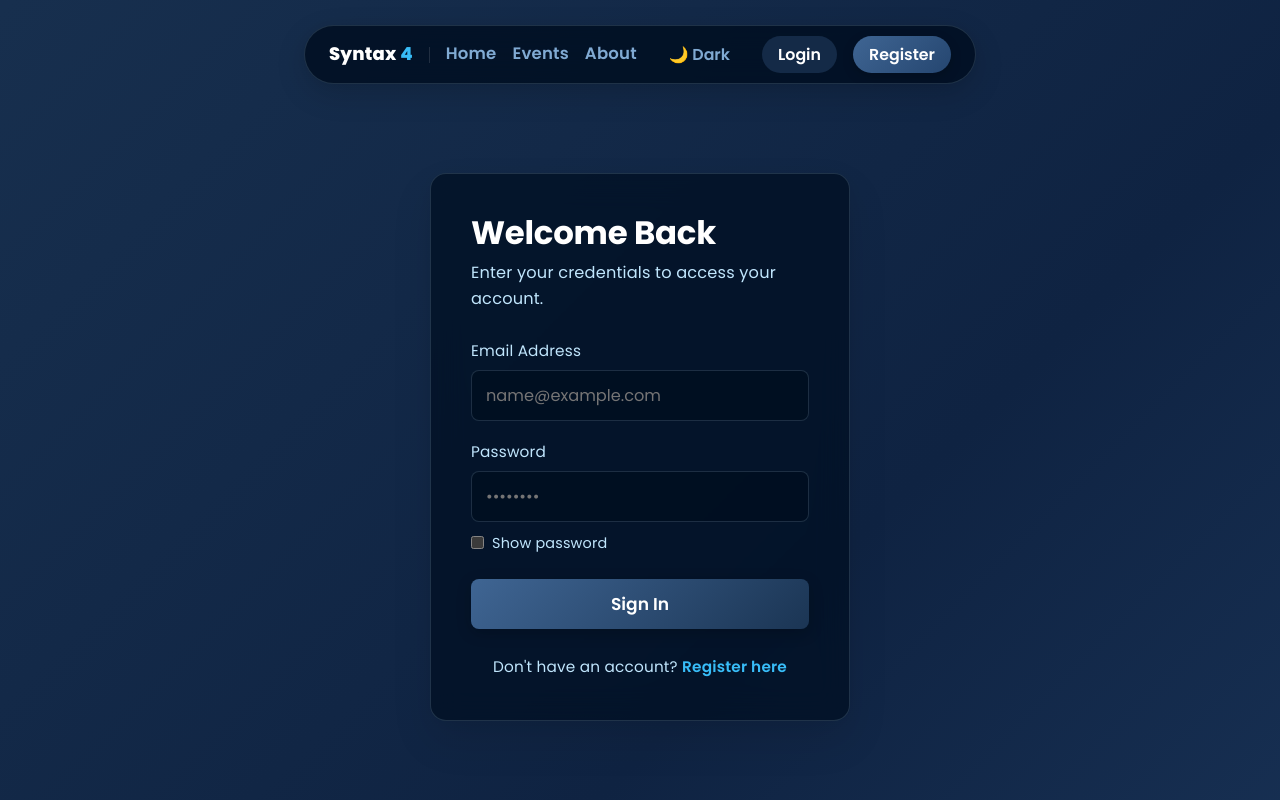
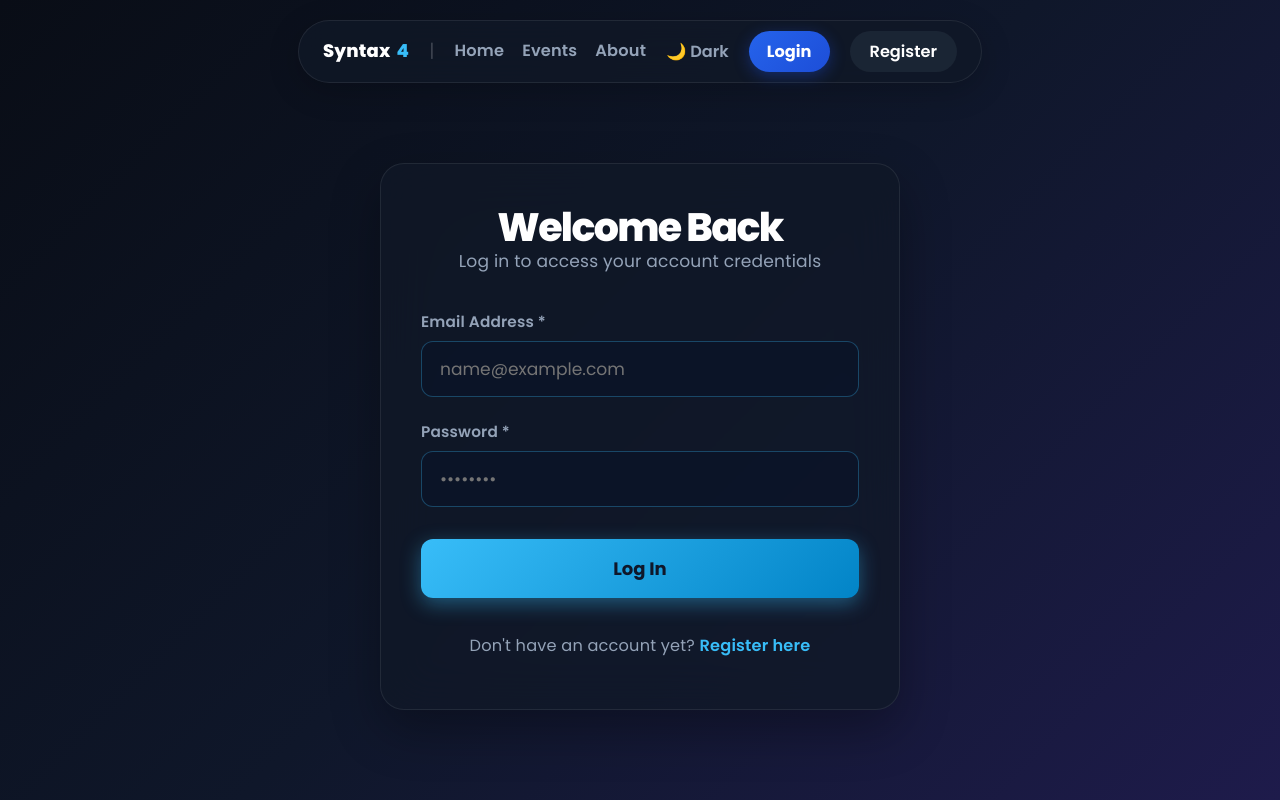
Before and after one commit to jeyemmzz/FinalProjectMERN, a React (Vite) app in the folder client/: page / in a window 1280 px wide. Both pictures are taken after a click on the button "Login". Built offline with nearby package versions, Linux system fonts and the light colour scheme.

Commit message:
feat(Login): refactor login component for improved UI and functionality; add loading state and theme persistence

```diff
--- a/client/src/components/Login.jsx
+++ b/client/src/components/Login.jsx
@@ -1,34 +1,25 @@
 import React, { useState, useEffect } from 'react';
-import '../styles/Auth.css';
 
-export default function Login({
-  onBackToHome,
-  onSwitchToSignup,
-  onNavigateAbout,
-  onNavigateEvents,
-  onNavigateUserDashboard,
-  onNavigateAdminDashboard
-}) {
-  const [isPageLoading, setIsPageLoading] = useState(true);
-  const [email, setEmail] = useState('');
-  const [password, setPassword] = useState('');
-  const [showPassword, setShowPassword] = useState(false);
-  const [errorMessage, setErrorMessage] = useState('');
+export default function Login({ onSwitchToSignup, onLoginSuccess, onNavigateHome, onNavigateEvents, onNavigateAbout }) {
   const [isDarkMode, setIsDarkMode] = useState(true);
+  const [isLoading, setIsLoading] = useState(false);
+  const [animateIn, setAnimateIn] = useState(false);
 
-  // Page loading simulation
+  // Login form states
+  const [formData, setFormData] = useState({
+    email: '',
+    password: ''
+  });
+
   useEffect(() => {
-    const timer = setTimeout(() => {
-      setIsPageLoading(false);
-    }, 400);
-    return () => clearTimeout(timer);
-  }, []);
+    // I-trigger ang entry animation pagka-load/mount ng component
+    const timer = setTimeout(() => setAnimateIn(true), 10);
 
-  // Theme initialization and persistence (Katulad sa Home.jsx)
-  useEffect(() => {
     const savedTheme = localStorage.getItem('theme') || 'dark';
     setIsDarkMode(savedTheme === 'dark');
     document.body.setAttribute('data-theme', savedTheme);
+
+    return () => clearTimeout(timer);
   }, []);
 
   const toggleTheme = () => {
@@ -39,154 +30,328 @@ export default function Login({
     localStorage.setItem('theme', themeName);
   };
 
-  const handleLogin = (e) => {
+  const handleLoginSubmit = async (e) => {
     e.preventDefault();
-    setErrorMessage('');
 
-    if (!email || !password) {
-      setErrorMessage('Please fill in all fields.');
-      return;
+    try {
+      setIsLoading(true);
+
+      const response = await fetch('http://localhost:5000/api/auth/login', {
+        method: 'POST',
+        headers: { 'Content-Type': 'application/json' },
+        body: JSON.stringify({
+          email: formData.email,
+          password: formData.password
+        })
+      });
+
+      const data = await response.json();
+
+      if (!response.ok) {
+        throw new Error(data.message || 'Failed to log in. Please check your credentials.');
       }
 
-    if (!email.includes('@') || !email.includes('.')) {
-      setErrorMessage('Please enter a valid email address.');
-      return;
+      console.log('Successfully logged in:', data);
+
+      if (onLoginSuccess) {
+        onLoginSuccess(data.user || data);
       }
 
-    if (password.length < 6) {
-      setErrorMessage('Password must be at least 6 characters long.');
-      return;
+    } catch (error) {
+      console.error('Login error:', error);
+      alert(error.message || 'An error occurred during login.');
+    } finally {
+      setIsLoading(false);
     }
+  };
 
-    if (email === 'admin@syntax4.com' && password === 'admin123') {
-      onNavigateAdminDashboard();
-      return;
-    }
+  const inputStyle = {
+    width: '100%',
+    padding: '14px 18px',
+    borderRadius: '12px',
+    border: '1px solid rgba(56, 189, 248, 0.3)',
+    background: isDarkMode ? 'rgba(11, 19, 41, 0.6)' : 'rgba(248, 250, 252, 0.8)',
+    color: isDarkMode ? '#ffffff' : '#0f172a',
+    boxSizing: 'border-box',
+    outline: 'none',
+    fontSize: '0.95rem',
+    transition: 'all 0.3s ease'
+  };
 
-    if (email === 'student@syntax4.com' && password === 'student123') {
-      onNavigateUserDashboard();
-      return;
-    }
-
-    setErrorMessage('Invalid email or password. Please try again.');
+  const labelStyle = {
+    display: 'block',
+    fontSize: '0.85rem',
+    fontWeight: '600',
+    color: isDarkMode ? '#94a3b8' : '#64748b',
+    marginBottom: '6px'
   };
 
   return (
-    <div className="auth-page-wrapper">
-      <nav className="auth-navbar-centered">
-        <div className="nav-pill-container" style={{ gap: '16px' }}>
-          <div style={{ cursor: 'pointer', display: 'flex', alignItems: 'center', gap: '8px' }} onClick={onBackToHome}>
-            <span style={{ fontSize: '1rem', fontWeight: '800', color: 'var(--auth-text-main, #ffffff)' }}>
+    <div style={{
+      minHeight: '100vh',
+      width: '100vw',
+      background: isDarkMode
+        ? 'linear-gradient(135deg, #090d16 0%, #0f172a 50%, #1e1b4b 100%)'
+        : 'linear-gradient(135deg, #f1f5f9 0%, #e0e7ff 50%, #f8fafc 100%)',
+      display: 'flex',
+      flexDirection: 'column',
+      boxSizing: 'border-box',
+      overflowX: 'hidden',
+      transition: 'background 0.5s ease',
+      paddingBottom: '60px'
+    }}>
+
+      {/* Inline Styles para sa Entry Animations & Loading Spinner */}
+      <style>{`
+        @keyframes spin {
+          0% { transform: rotate(0deg); }
+          100% { transform: rotate(360deg); }
+        }
+        .animated-wrapper {
+          opacity: 0;
+          transform: translateY(30px) scale(0.97);
+          transition: opacity 0.7s cubic-bezier(0.16, 1, 0.3, 1), transform 0.7s cubic-bezier(0.16, 1, 0.3, 1);
+        }
+        .animated-wrapper.active {
+          opacity: 1;
+          transform: translateY(0) scale(1);
+        }
+        .nav-link {
+          transition: all 0.25s ease;
+        }
+        .nav-link:hover {
+          color: #38bdf8 !important;
+          transform: translateY(-2px);
+        }
+        .interactive-btn {
+          transition: all 0.25s ease;
+        }
+        .interactive-btn:hover {
+          transform: translateY(-2px);
+          box-shadow: 0 6px 20px rgba(56, 189, 248, 0.35);
+        }
+        .loading-spinner {
+          width: 18px;
+          height: 18px;
+          border: 2px solid rgba(15, 23, 42, 0.3);
+          border-top: 2px solid #0f172a;
+          border-radius: 50%;
+          animation: spin 0.8s linear infinite;
+          display: inline-block;
+        }
+      `}</style>
+
+      {/* Pill Navbar with Glassmorphism */}
+      <nav style={{
+        width: '100%',
+        padding: '20px 40px',
+        display: 'flex',
+        justifyContent: 'center',
+        boxSizing: 'border-box'
+      }}>
+        <div className={`animated-wrapper ${animateIn ? 'active' : ''}`} style={{
+          display: 'flex',
+          alignItems: 'center',
+          gap: '20px',
+          padding: '10px 24px',
+          background: isDarkMode ? 'rgba(17, 24, 39, 0.75)' : 'rgba(255, 255, 255, 0.8)',
+          backdropFilter: 'blur(16px)',
+          borderRadius: '9999px',
+          boxShadow: '0 8px 32px rgba(0,0,0,0.2)',
+          border: isDarkMode ? '1px solid rgba(255,255,255,0.08)' : '1px solid rgba(0,0,0,0.05)',
+          flexWrap: 'nowrap'
+        }}>
+          {/* Logo */}
+          <span
+            onClick={onNavigateHome}
+            className="nav-link"
+            style={{ fontSize: '1rem', fontWeight: '800', color: isDarkMode ? '#ffffff' : '#0f172a', display: 'flex', alignItems: 'center', gap: '6px', cursor: 'pointer', whiteSpace: 'nowrap' }}
+          >
             Syntax <span style={{ color: '#38bdf8' }}>4</span>
           </span>
+
+          <span style={{ color: isDarkMode ? 'rgba(255,255,255,0.2)' : 'rgba(0,0,0,0.2)' }}>|</span>
+
+          {/* Links */}
+          <div style={{ display: 'flex', gap: '18px', alignItems: 'center' }}>
+            {[
+              { name: 'Home', action: onNavigateHome },
+              { name: 'Events', action: onNavigateEvents },
+              { name: 'About', action: onNavigateAbout }
+            ].map((link) => (
+              <span
+                key={link.name}
+                onClick={link.action}
+                className="nav-link"
+                style={{ color: '#94a3b8', cursor: 'pointer', fontWeight: '600', fontSize: '0.9rem', whiteSpace: 'nowrap' }}
+              >
+                {link.name}
+              </span>
+            ))}
           </div>
 
-          <div style={{ width: '1px', height: '16px', background: 'rgba(255, 255, 255, 0.12)' }}></div>
-
-          <span onClick={onBackToHome} className="nav-item">Home</span>
-          <span onClick={onNavigateEvents} className="nav-item">Events</span>
-          <span onClick={onNavigateAbout} className="nav-item">About</span>
-
-          {/* Theme Toggle Button (Gamit ang tamang pill style katulad sa Home) */}
+          {/* Theme Toggle Button */}
           <button
-            className="nav-pill-btn"
+            type="button"
             onClick={toggleTheme}
-            style={{ border: '1px solid rgba(56, 189, 248, 0.3)', cursor: 'pointer' }}
+            className="nav-link"
+            style={{
+              background: 'transparent',
+              border: 'none',
+              color: '#94a3b8',
+              cursor: 'pointer',
+              fontSize: '0.9rem',
+              fontWeight: '600',
+              display: 'flex',
+              alignItems: 'center',
+              gap: '4px',
+              whiteSpace: 'nowrap'
+            }}
           >
             {isDarkMode ? '🌙 Dark' : '☀️ Light'}
           </button>
 
-          <button className="nav-pill-btn active" onClick={() => {}}>Login</button>
-          <button className="nav-pill-btn register" onClick={onSwitchToSignup}>Register</button>
+          {/* Login Button Pill (Active state) */}
+          <button
+            type="button"
+            onClick={(e) => e.preventDefault()}
+            className="interactive-btn"
+            style={{
+              background: 'linear-gradient(135deg, #2563eb 0%, #1d4ed8 100%)',
+              color: '#ffffff',
+              border: 'none',
+              padding: '8px 18px',
+              borderRadius: '9999px',
+              cursor: 'pointer',
+              fontWeight: '700',
+              fontSize: '0.9rem',
+              boxShadow: '0 4px 15px rgba(29, 78, 216, 0.4)',
+              whiteSpace: 'nowrap'
+            }}
+          >
+            Login
+          </button>
+
+          {/* Register Button Pill */}
+          <button
+            type="button"
+            onClick={onSwitchToSignup}
+            className="interactive-btn"
+            style={{
+              background: isDarkMode ? 'rgba(31, 41, 55, 0.8)' : '#e2e8f0',
+              color: isDarkMode ? '#ffffff' : '#0f172a',
+              border: 'none',
+              padding: '8px 20px',
+              borderRadius: '9999px',
+              cursor: 'pointer',
+              fontWeight: '600',
+              fontSize: '0.9rem',
+              whiteSpace: 'nowrap'
+            }}
+          >
+            Register
+          </button>
         </div>
       </nav>
 
-      <div className="auth-container" style={{ justifyContent: 'center', alignItems: 'center', padding: '40px 20px' }}>
-        <div className="auth-card-pro" style={{ maxWidth: '420px', width: '100%', padding: '40px' }}>
-          {isPageLoading ? (
+      {/* Animated Glassmorphism Form Container */}
+      <div className={`animated-wrapper ${animateIn ? 'active' : ''}`} style={{
+        maxWidth: '520px',
+        width: '92%',
+        margin: '60px auto auto auto',
+        flex: 1,
+        boxSizing: 'border-box',
+        transitionDelay: '0.1s'
+      }}>
+        <div style={{
+          background: isDarkMode ? 'rgba(17, 24, 39, 0.75)' : 'rgba(255, 255, 255, 0.85)',
+          backdropFilter: 'blur(24px)',
+          padding: '50px 40px',
+          borderRadius: '24px',
+          boxShadow: '0 20px 50px rgba(0, 0, 0, 0.3)',
+          border: isDarkMode ? '1px solid rgba(255, 255, 255, 0.08)' : '1px solid rgba(0, 0, 0, 0.05)',
+          boxSizing: 'border-box',
+          width: '100%'
+        }}>
+
+          <div style={{ textAlign: 'center', marginBottom: '35px' }}>
+            <h1 style={{ fontSize: '2.2rem', fontWeight: '800', color: isDarkMode ? '#ffffff' : '#0f172a', margin: '0 0 8px 0' }}>Welcome Back</h1>
+            <p style={{ fontSize: '0.95rem', color: '#94a3b8', margin: 0 }}>Log in to access your account credentials</p>
+          </div>
+
+          <form onSubmit={handleLoginSubmit} style={{ display: 'flex', flexDirection: 'column', gap: '22px' }}>
+
             <div>
-              <div className="skeleton-loader" style={{ height: '30px', width: '60%', marginBottom: '15px' }}></div>
-              <div className="skeleton-loader" style={{ height: '16px', width: '80%', marginBottom: '30px' }}></div>
-              <div className="skeleton-loader" style={{ height: '45px', width: '100%', marginBottom: '20px' }}></div>
-              <div className="skeleton-loader" style={{ height: '45px', width: '100%', marginBottom: '25px' }}></div>
-            </div>
-          ) : (
-            <>
-              <h2 style={{ fontSize: '1.8rem', color: 'var(--auth-text-main, #ffffff)', marginBottom: '8px', fontWeight: '700' }}>Welcome Back</h2>
-              <p style={{ fontSize: '0.9rem', color: 'var(--auth-text-sub, #80aad3)', marginBottom: '25px' }}>Enter your credentials to access your account.</p>
-
-              {errorMessage && (
-                <div style={{ background: 'rgba(244, 63, 94, 0.15)', border: '1px solid rgba(244, 63, 94, 0.4)', color: '#f43f5e', padding: '10px 14px', borderRadius: '8px', fontSize: '0.85rem', marginBottom: '20px' }}>
-                  {errorMessage}
-                </div>
-              )}
-
-              <form onSubmit={handleLogin} style={{ display: 'flex', flexDirection: 'column', gap: '18px' }}>
-                <div>
-                  <label style={{ display: 'block', fontSize: '0.85rem', color: 'var(--auth-text-sub, #80aad3)', marginBottom: '6px' }}>Email Address</label>
+              <label style={labelStyle}>Email Address *</label>
               <input
                 type="email"
+                required
                 placeholder="name@example.com"
-                    value={email}
-                    onChange={(e) => setEmail(e.target.value)}
-                    style={{
-                      width: '100%',
-                      padding: '12px 14px',
-                      background: 'var(--auth-input-bg, #0b192c)',
-                      border: '1px solid var(--auth-border-color, rgba(56, 189, 248, 0.2))',
-                      borderRadius: '8px',
-                      color: 'var(--auth-text-main, #ffffff)',
-                      fontSize: '0.9rem',
-                      outline: 'none',
-                    }}
+                value={formData.email}
+                onChange={(e) => setFormData({ ...formData, email: e.target.value })}
+                style={inputStyle}
               />
             </div>
 
             <div>
-                  <label style={{ display: 'block', fontSize: '0.85rem', color: 'var(--auth-text-sub, #80aad3)', marginBottom: '6px' }}>Password</label>
+              <label style={labelStyle}>Password *</label>
               <input
-                    type={showPassword ? "text" : "password"}
+                type="password"
+                required
                 placeholder="••••••••"
-                    value={password}
-                    onChange={(e) => setPassword(e.target.value)}
-                    style={{
-                      width: '100%',
-                      padding: '12px 14px',
-                      background: 'var(--auth-input-bg, #0b192c)',
-                      border: '1px solid var(--auth-border-color, rgba(56, 189, 248, 0.2))',
-                      borderRadius: '8px',
-                      color: 'var(--auth-text-main, #ffffff)',
-                      fontSize: '0.9rem',
-                      outline: 'none',
-                    }}
+                value={formData.password}
+                onChange={(e) => setFormData({ ...formData, password: e.target.value })}
+                style={inputStyle}
               />
-                  <div style={{ display: 'flex', alignItems: 'center', gap: '8px', marginTop: '8px' }}>
-                    <input
-                      type="checkbox"
-                      id="showPassLogin"
-                      checked={showPassword}
-                      onChange={(e) => setShowPassword(e.target.checked)}
-                      style={{ cursor: 'pointer', accentColor: '#38bdf8' }}
-                    />
-                    <label htmlFor="showPassLogin" style={{ fontSize: '0.8rem', color: 'var(--auth-text-sub, #80aad3)', cursor: 'pointer', userSelect: 'none' }}>
-                      Show password
-                    </label>
-                  </div>
             </div>
 
-                <button type="submit" className="submit-btn" style={{ padding: '12px', marginTop: '5px' }}>
-                  Sign In
+            <button
+              type="submit"
+              disabled={isLoading}
+              className="interactive-btn"
+              style={{
+                background: 'linear-gradient(135deg, #38bdf8 0%, #0284c7 100%)',
+                color: '#0f172a',
+                border: 'none',
+                padding: '16px',
+                borderRadius: '12px',
+                cursor: 'pointer',
+                fontWeight: '700',
+                fontSize: '1rem',
+                marginTop: '10px',
+                boxShadow: '0 6px 20px rgba(56, 189, 248, 0.4)',
+                opacity: isLoading ? 0.8 : 1,
+                display: 'flex',
+                alignItems: 'center',
+                justifyContent: 'center',
+                gap: '10px'
+              }}
+            >
+              {isLoading ? (
+                <>
+                  <span className="loading-spinner"></span>
+                  Verifying Account...
+                </>
+              ) : (
+                'Log In'
+              )}
             </button>
+
+            <div style={{ textAlign: 'center', marginTop: '12px' }}>
+              <span style={{ fontSize: '0.9rem', color: '#94a3b8' }}>
+                Don't have an account yet?{' '}
+                <span
+                  onClick={onSwitchToSignup}
+                  className="nav-link"
+                  style={{ color: '#38bdf8', cursor: 'pointer', fontWeight: '600' }}
+                >
+                  Register here
+                </span>
+              </span>
+            </div>
+
           </form>
 
-              <p style={{ textAlign: 'center', fontSize: '0.85rem', color: 'var(--auth-text-sub, #80aad3)', marginTop: '25px' }}>
-                Don't have an account?{' '}
-                <span onClick={onSwitchToSignup} style={{ color: '#38bdf8', cursor: 'pointer', fontWeight: '600' }}>
-                  Register here
-                </span>
-              </p>
-            </>
-          )}
         </div>
       </div>
     </div>
```
Lines whose indentation alone changed are shown as unchanged.
